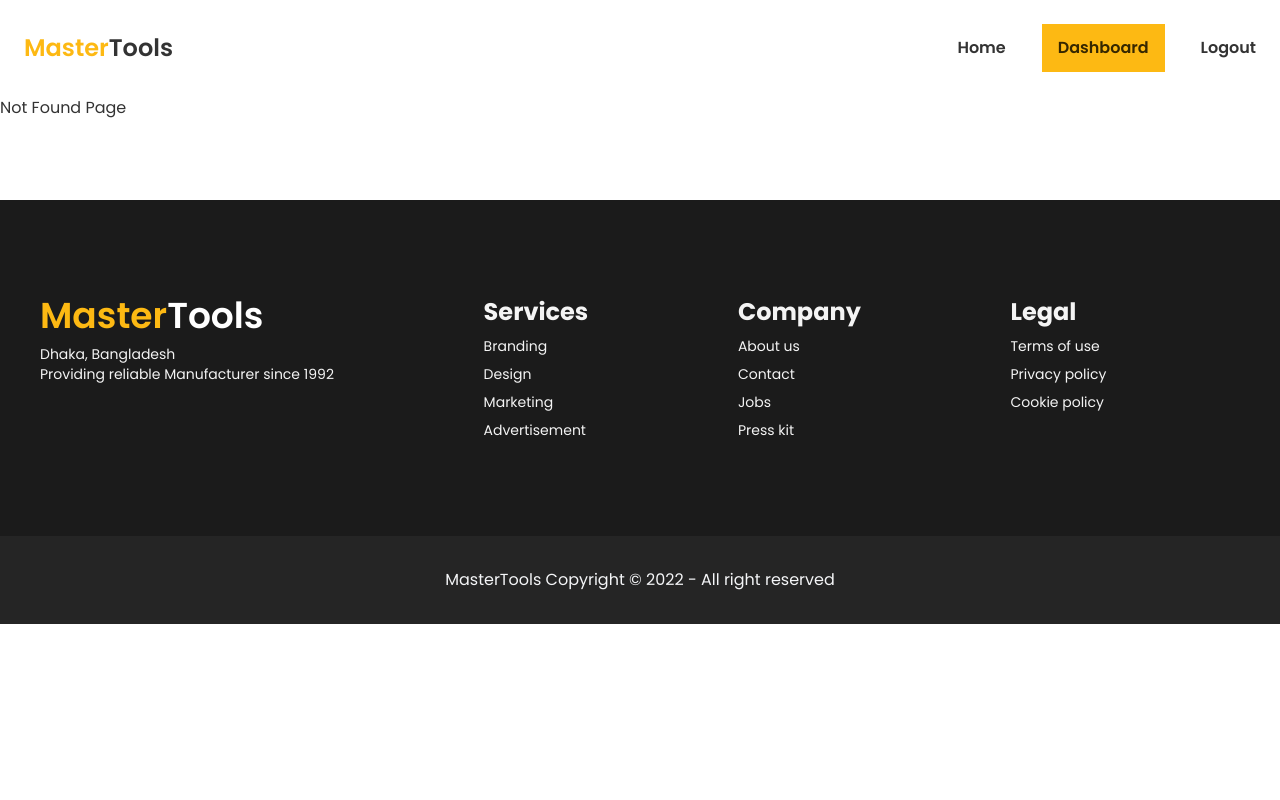
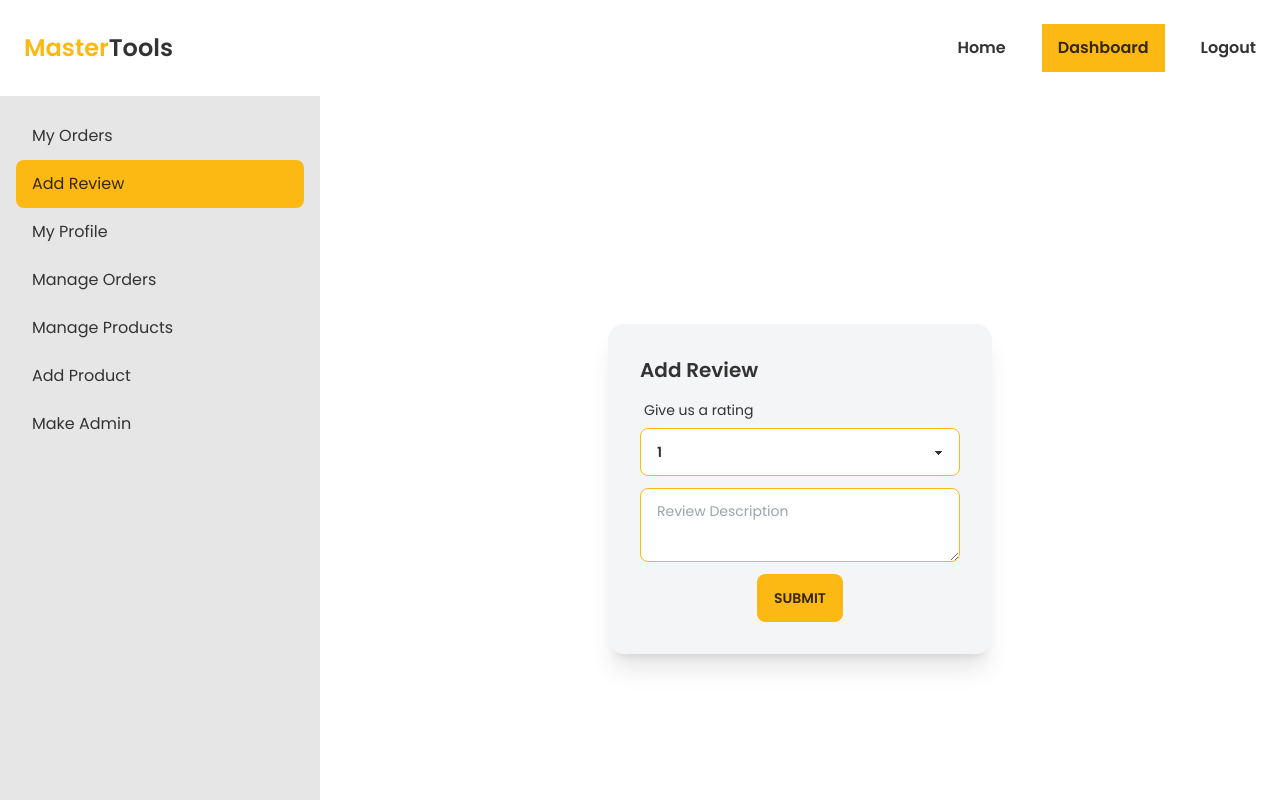
Before and after one commit to riff3r/MasterTools-client, a React (Create React App) app: page /dashboard/addReview in a window 1280 px wide. Built offline with nearby package versions, Linux system fonts and the light colour scheme; no server answers; sample sign-in values are in the browser's storage.

Commit message:
Dashboard user section ui complete

```diff
--- a/src/App.js
+++ b/src/App.js
@@ -10,6 +10,13 @@ import NotFound from "./components/Page/NotFound/NotFound";
 import { ToastContainer, toast } from "react-toastify";
 import "react-toastify/dist/ReactToastify.css";
 import Dashboard from "./components/Page/Dashboard/Dashboard";
+import MyOrders from "./components/Page/Dashboard/MyOrders";
+import AddReview from "./components/Page/Dashboard/AddReview";
+import MyProfile from "./components/Page/Dashboard/MyProfile";
+import ManageAllOrders from "./components/Page/Dashboard/ManageAllOrders";
+import ManageProducts from "./components/Page/Dashboard/ManageProducts";
+import MakeAdmin from "./components/Page/Dashboard/MakeAdmin";
+import AddProduct from "./components/Page/Dashboard/AddProduct";
 
 function App() {
   return (
@@ -27,7 +34,30 @@ function App() {
               </RequireAuth>
             }
           />
-          <Route path="/dashboard" element={<Dashboard />} />
+          <Route
+            path="/dashboard"
+            element={
+              <RequireAuth>
+                <Dashboard></Dashboard>
+              </RequireAuth>
+            }
+          >
+            <Route index element={<MyOrders />} />
+
+            <Route index path="myOrders" element={<MyOrders />} />
+
+            <Route path="addReview" element={<AddReview />} />
+
+            <Route path="myProfile" element={<MyProfile />} />
+
+            <Route path="manageOrders" element={<ManageAllOrders />} />
+
+            <Route path="manageProducts" element={<ManageProducts />} />
+
+            <Route path="addProduct" element={<AddProduct />} />
+
+            <Route path="makeAdmin" element={<MakeAdmin />} />
+          </Route>
           <Route path="/login" element={<Login />} />
           <Route path="/signup" element={<Signup />} />
           <Route path="*" element={<NotFound />} />
--- a/src/components/Layout/Navbar/Navbar.js
+++ b/src/components/Layout/Navbar/Navbar.js
@@ -1,8 +1,11 @@
 import React from "react";
+import { useAuthState } from "react-firebase-hooks/auth";
 import { Link } from "react-router-dom";
+import auth from "../../../firebase.init";
 import NavLinks from "../NavLinks/NavLinks";
 
 const Navbar = ({ children }) => {
+  const [user] = useAuthState(auth);
   return (
     <div class="drawer drawer-end bg-white">
       <input id="my-drawer-3" type="checkbox" class="drawer-toggle" />
@@ -10,6 +13,27 @@ const Navbar = ({ children }) => {
         {/* <!-- Navbar --> */}
         <div className="container mx-auto">
           <div class="w-full navbar py-6">
+            {user && (
+              <label
+                htmlFor="dashboardSidebar"
+                class="btn btn-square btn-ghost drawer-button lg:hidden"
+              >
+                <svg
+                  xmlns="http://www.w3.org/2000/svg"
+                  fill="none"
+                  viewBox="0 0 24 24"
+                  class="inline-block w-6 h-6 stroke-current"
+                >
+                  <path
+                    strokeLinecap="round"
+                    strokeLinejoin="round"
+                    strokeWidth="2"
+                    d="M4 6h16M4 12h16M4 18h16"
+                  ></path>
+                </svg>
+              </label>
+            )}
+
             <Link to="/" class="flex-1 px-2 mx-2 text-2xl font-semibold">
               <span className="text-primary">Master</span>Tools
             </Link>
--- /dev/null
+++ b/src/components/Page/Dashboard/AddProduct.js
@@ -0,0 +1,7 @@
+import React from "react";
+
+const AddProduct = () => {
+  return <div>add product</div>;
+};
+
+export default AddProduct;
--- /dev/null
+++ b/src/components/Page/Dashboard/AddReview.js
@@ -0,0 +1,55 @@
+import React from "react";
+import { useForm } from "react-hook-form";
+
+const AddReview = () => {
+  const {
+    register,
+    handleSubmit,
+    watch,
+    formState: { errors },
+  } = useForm();
+
+  const onSubmit = (data) => console.log(data);
+  return (
+    <div className="flex items-center justify-center mt-52">
+      <div class="card w-96 bg-accent shadow-xl">
+        <div class="card-body">
+          <h2 class="card-title">Add Review</h2>
+
+          <form onSubmit={handleSubmit(onSubmit)}>
+            <div class="form-control w-full max-w-xs">
+              <label class="label">
+                <span class="label-text">Give us a rating</span>
+              </label>
+              <select
+                {...register("rating")}
+                class="select select-primary w-full max-w-xs mb-3"
+              >
+                <option value={1}>1</option>
+                <option value={2}>2</option>
+                <option value={3}>3</option>
+                <option value={4}>4</option>
+                <option value={5}>5</option>
+              </select>
+
+              <textarea
+                {...register("description", { required: true })}
+                class="textarea textarea-primary mb-3"
+                placeholder="Review Description"
+              ></textarea>
+              {errors.description && (
+                <span className="text-red-500">This field is required</span>
+              )}
+
+              <div class="card-actions justify-center">
+                <button class="btn btn-primary">Submit</button>
+              </div>
+            </div>
+          </form>
+        </div>
+      </div>
+    </div>
+  );
+};
+
+export default AddReview;
--- a/src/components/Page/Dashboard/Dashboard.js
+++ b/src/components/Page/Dashboard/Dashboard.js
@@ -1,7 +1,44 @@
 import React from "react";
+import { Link, NavLink, Outlet } from "react-router-dom";
 
 const Dashboard = () => {
-  return <div>DashBoard</div>;
+  return (
+    <div class="drawer drawer-mobile min-h-screen">
+      <input id="dashboardSidebar" type="checkbox" class="drawer-toggle" />
+      <div class="drawer-content p-5">
+        {/* <!-- Page content here --> */}
+
+        <Outlet />
+      </div>
+      <div class="drawer-side">
+        <label for="dashboardSidebar" class="drawer-overlay"></label>
+        <ul class="menu p-4 overflow-y-auto w-80 bg-base-200 text-base-content">
+          {/* <!-- Sidebar content here --> */}
+          <li>
+            <NavLink to="myOrders">My Orders</NavLink>
+          </li>
+          <li>
+            <NavLink to="addReview">Add Review</NavLink>
+          </li>
+          <li>
+            <NavLink to="myProfile">My Profile</NavLink>
+          </li>
+          <li>
+            <NavLink to="manageOrders">Manage Orders</NavLink>
+          </li>
+          <li>
+            <NavLink to="manageProducts">Manage Products</NavLink>
+          </li>
+          <li>
+            <NavLink to="addProduct">Add Product</NavLink>
+          </li>
+          <li>
+            <NavLink to="makeAdmin">Make Admin</NavLink>
+          </li>
+        </ul>
+      </div>
+    </div>
+  );
 };
 
 export default Dashboard;
--- /dev/null
+++ b/src/components/Page/Dashboard/MakeAdmin.js
@@ -0,0 +1,7 @@
+import React from "react";
+
+const MakeAdmin = () => {
+  return <div>Make Admin</div>;
+};
+
+export default MakeAdmin;
--- /dev/null
+++ b/src/components/Page/Dashboard/ManageAllOrders.js
@@ -0,0 +1,7 @@
+import React from "react";
+
+const ManageAllOrders = () => {
+  return <div>all orders</div>;
+};
+
+export default ManageAllOrders;
--- /dev/null
+++ b/src/components/Page/Dashboard/ManageProducts.js
@@ -0,0 +1,7 @@
+import React from "react";
+
+const ManageProducts = () => {
+  return <div>Manage Products</div>;
+};
+
+export default ManageProducts;
--- /dev/null
+++ b/src/components/Page/Dashboard/MyOrders.js
@@ -0,0 +1,37 @@
+import React from "react";
+
+const MyOrders = () => {
+  return (
+    <div>
+      <div class="overflow-x-auto">
+        <table class="table w-full">
+          {/* <!-- head --> */}
+          <thead>
+            <tr>
+              <th>ID</th>
+              <th>Tools Name</th>
+              <th>Quantity</th>
+              <th>Price</th>
+              <th>Action</th>
+            </tr>
+          </thead>
+          <tbody>
+            {/* <!-- row 1 --> */}
+            <tr>
+              <th>1</th>
+              <td>Cy Ganderton</td>
+              <td>Quality Control Specialist</td>
+              <td>1000</td>
+              <td>
+                <button className="btn btn-error btn-xs mr-2">Cancle</button>
+                <button className="btn btn-success btn-xs">Pay</button>
+              </td>
+            </tr>
+          </tbody>
+        </table>
+      </div>
+    </div>
+  );
+};
+
+export default MyOrders;
--- /dev/null
+++ b/src/components/Page/Dashboard/MyProfile.js
@@ -0,0 +1,71 @@
+import React from "react";
+import { useForm } from "react-hook-form";
+
+const MyProfile = () => {
+  const {
+    register,
+    handleSubmit,
+    watch,
+    formState: { errors },
+  } = useForm();
+
+  const onSubmit = (data) => console.log(data);
+
+  return (
+    <div>
+      <h1 className="text-3xl font-semibold border-b pb-3 mb-5">My Profile</h1>
+      <div className="grid grid-cols-1 md:grid-cols-2">
+        <div>
+          <h2 className="text-xl">Name: User Name</h2>
+          <h2 className="text-xl">Email: example@email.com</h2>
+          <h2 className="text-xl">Phone: 00000000</h2>
+          <h2 className="text-xl">Address: Full Address</h2>
+          <h2 className="text-xl">Linked in: https://www.linkedin.com/</h2>
+        </div>
+
+        <div class="form-control w-full max-w-full">
+          <div class="card w-96 bg-accent shadow-xl">
+            <div class="card-body">
+              <h2 class="card-title">Add Review</h2>
+
+              <form onSubmit={handleSubmit(onSubmit)}>
+                <div class="form-control w-full max-w-xs">
+                  <input
+                    type="text"
+                    placeholder="Phone number"
+                    class="input input-bordered input-primary w-full max-w-full mb-3"
+                  />
+
+                  <textarea
+                    {...register("address", { required: true })}
+                    class="textarea textarea-primary mb-3"
+                    placeholder="Address"
+                  ></textarea>
+                  {errors.description && (
+                    <span className="text-red-500">This field is required</span>
+                  )}
+
+                  <input
+                    type="text"
+                    placeholder="LinkedIn Profile"
+                    class="input input-bordered input-primary w-full max-w-full mb-3"
+                  />
+
+                  <div class="card-actions justify-center">
+                    <button type="submit" class="btn btn-primary">
+                      Submit
+                    </button>
+
+                    <button class="btn btn-secondary">Edit</button>
+                  </div>
+                </div>
+              </form>
+            </div>
+          </div>
+        </div>
+      </div>
+    </div>
+  );
+};
+
+export default MyProfile;
```
